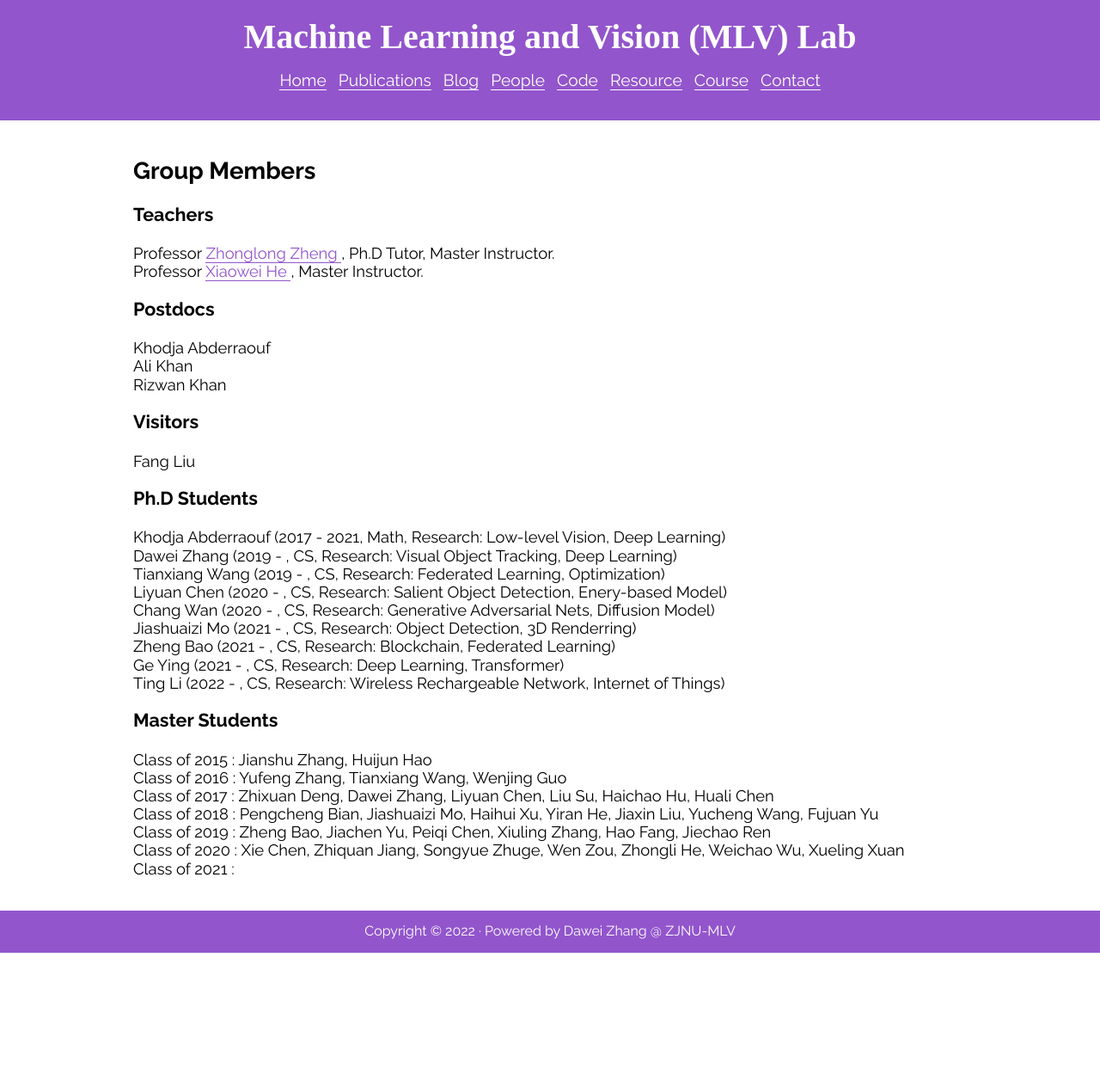
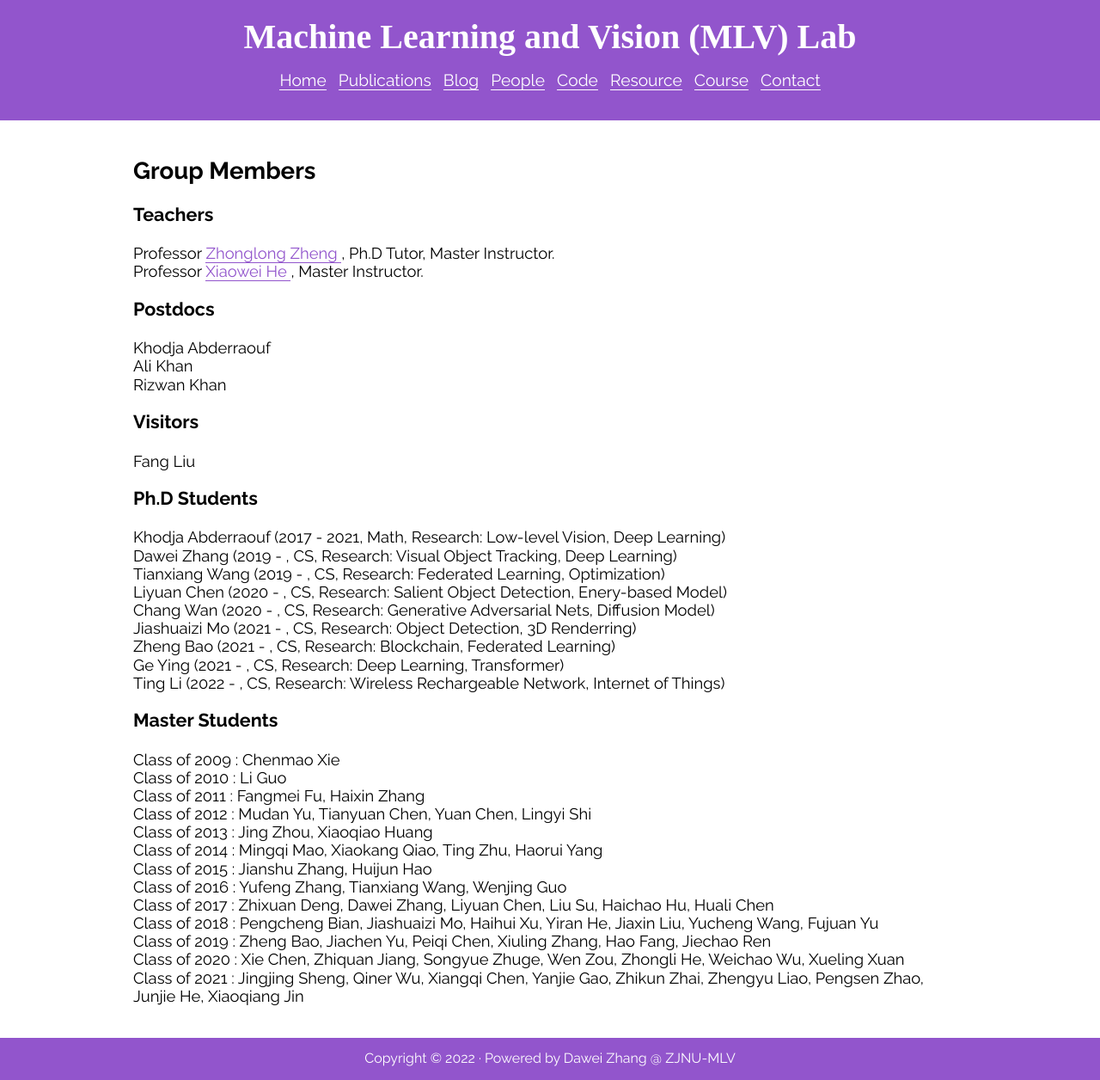
Before and after one commit to ZJNU-MLV-Lab/ZJNU-MLV-Lab.github.io, a Jekyll site: the page built from people.html, in a window 1280 px wide. Shown: the whole page at 86% size. Built offline with Jekyll 4.4.1, drawn with Linux system fonts in a browser that asks for light colours; nearby versions of some CDN libraries; some web fonts are replaced; before the commit the page ends 1108 px from its top, so only the background shows below that.

Commit message:
Update people.html

```diff
--- a/people.html
+++ b/people.html
@@ -39,13 +39,19 @@ title: People
 
      <h3> Master Students </h3>
     <p>
+      Class of 2009 : Chenmao Xie  <br>
+      Class of 2010 : Li Guo  <br>
+      Class of 2011 : Fangmei Fu, Haixin Zhang  <br>
+      Class of 2012 : Mudan Yu, Tianyuan Chen, Yuan Chen, Lingyi Shi  <br>
+      Class of 2013 : Jing Zhou, Xiaoqiao Huang  <br>
+      Class of 2014 : Mingqi Mao, Xiaokang Qiao, Ting Zhu, Haorui Yang  <br>
       Class of 2015 : Jianshu Zhang, Huijun Hao  <br>
       Class of 2016 : Yufeng Zhang, Tianxiang Wang, Wenjing Guo   <br>
       Class of 2017 : Zhixuan Deng,  Dawei Zhang,    Liyuan Chen,   Liu Su, Haichao Hu,    Huali Chen   <br>
       Class of 2018 : Pengcheng Bian,  Jiashuaizi Mo,  Haihui Xu, Yiran He,  Jiaxin Liu,  Yucheng Wang,  Fujuan Yu   <br>
       Class of 2019 : Zheng Bao, Jiachen Yu,  Peiqi Chen,  Xiuling Zhang,  Hao Fang,  Jiechao Ren   <br>
       Class of 2020 : Xie Chen, Zhiquan Jiang, Songyue Zhuge, Wen Zou, Zhongli He, Weichao Wu, Xueling Xuan   <br>
-      Class of 2021 :
+      Class of 2021 : Jingjing Sheng, Qiner Wu, Xiangqi Chen, Yanjie Gao, Zhikun Zhai, Zhengyu Liao, Pengsen Zhao, Junjie He, Xiaoqiang Jin
     </p>
 
 
```
